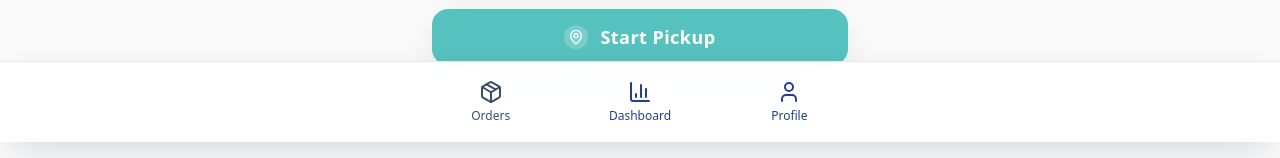
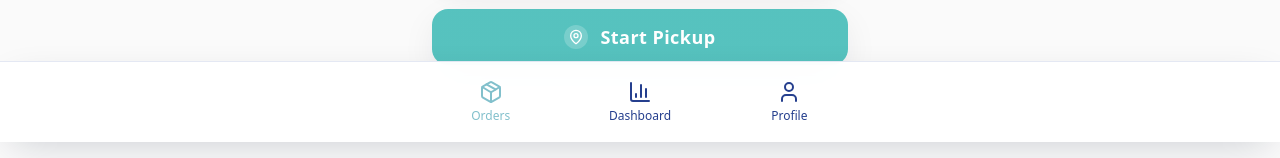
Before and after one commit to sedra-asrawi/wasel-flow-ai, a React (Vite) app: page / in a window 1280 px wide. Shown: the part 658-816 px from the top of the page. Built offline with nearby package versions, Linux system fonts and the light colour scheme; the HTML template or start-up script is replaced by a standard one.

Commit message:
Sync tab colors
Make the dashboard and orders tabs use the same coloring as the profile tab.

```diff
--- a/src/components/ui/navigation.tsx
+++ b/src/components/ui/navigation.tsx
@@ -72,7 +72,7 @@ export const Navigation = ({
       case "minimal":
         return cn(
           "transition-colors duration-300",
-          isActive ? getActiveColorClass() : getInactiveColorClass()
+          isActive ? "text-[#82c0cc]" : getInactiveColorClass()
         );
       case "filled":
         return cn(
@@ -84,7 +84,7 @@ export const Navigation = ({
       default:
         return cn(
           "rounded-xl transition-all duration-300 ease-out",
-          isActive ? getActiveColorClass() : getInactiveColorClass()
+          isActive ? "text-[#82c0cc]" : getInactiveColorClass()
         );
     }
   };
```
